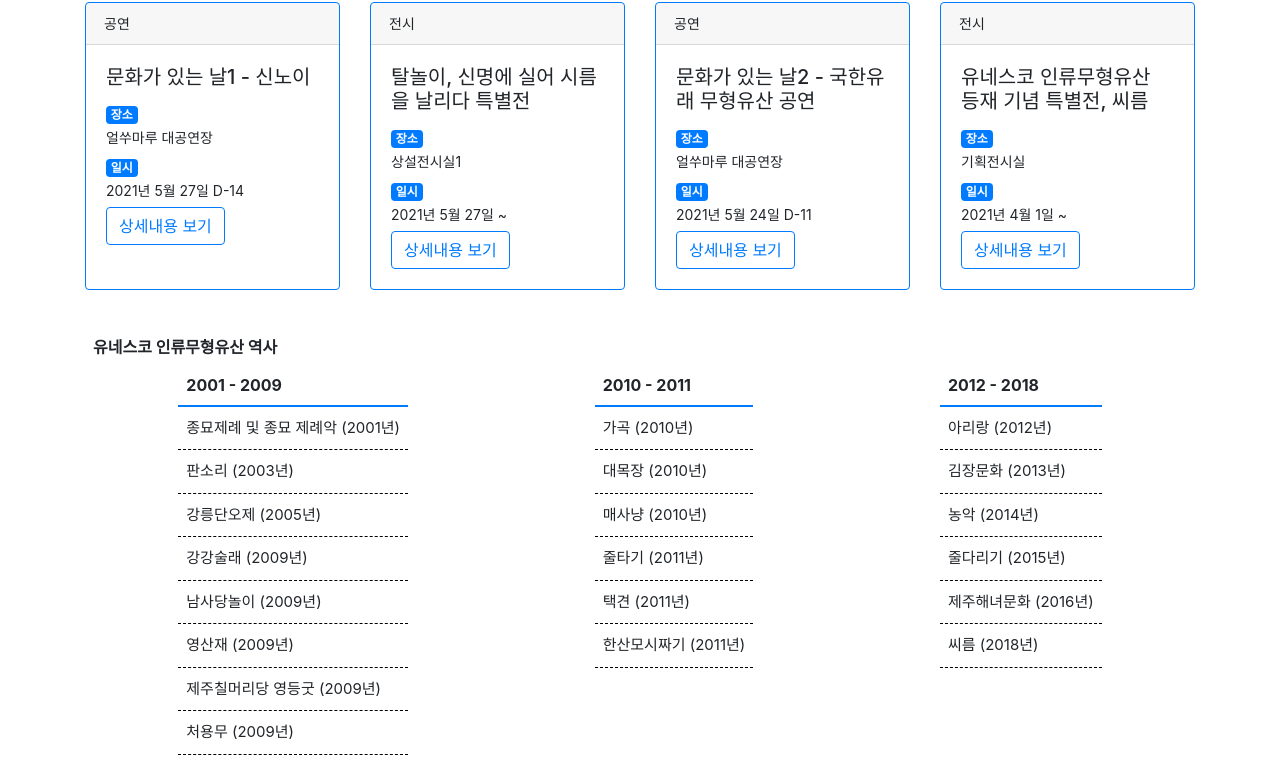
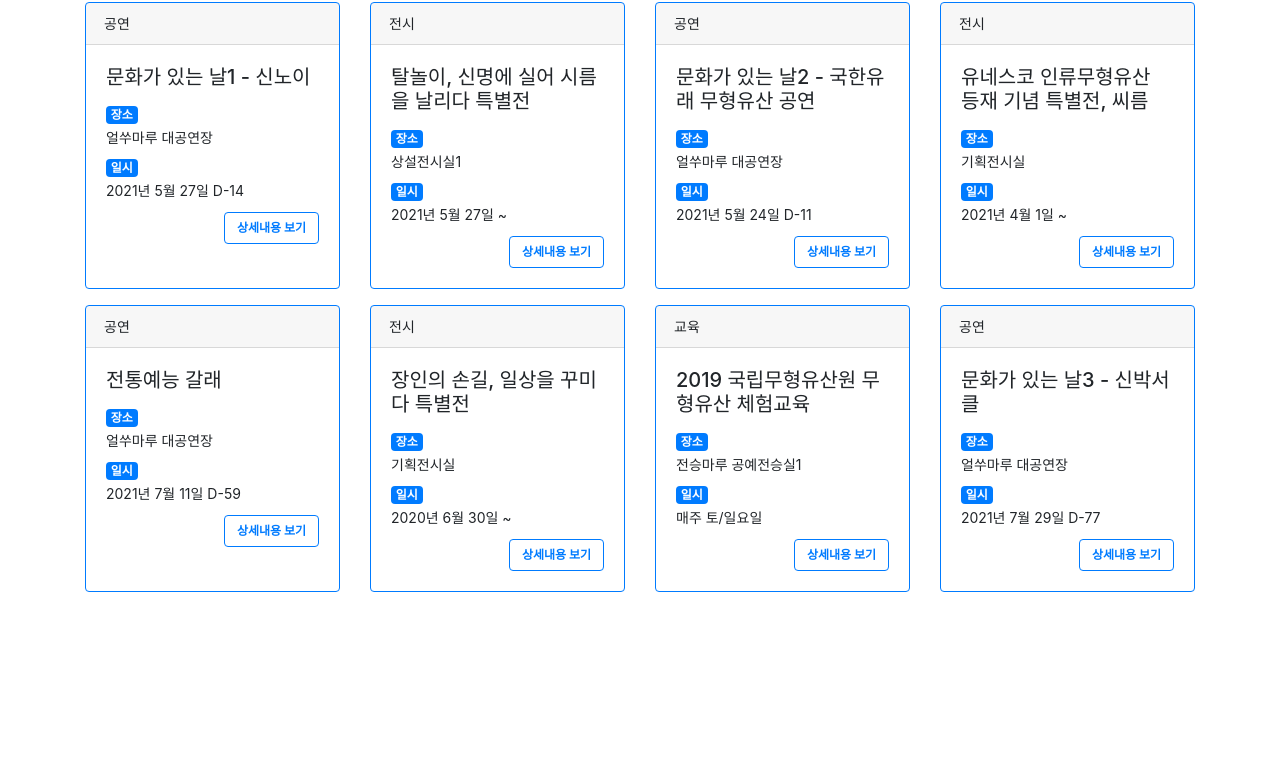
Before and after one commit to sunrin-web-2022/-_-1_10403_-, a plain HTML site: page web1/index.html in a window 1280 px wide. Shown: the part 1412-2192 px from the top of the page. Drawn offline with Linux system fonts and the light colour scheme.

```diff
--- a/web1/css/style.css
+++ b/web1/css/style.css
@@ -324,9 +324,6 @@ footer{
 }
 
 
-
-
-
 .card-h-text {
     font-size: 14px;
     padding: 10px 18px;
@@ -338,3 +335,10 @@ footer{
     margin-top: 2px;
 
 }
+
+.card-btn {
+    float: right;
+    font-size: 12px;
+    margin-top: 5px;
+    font-weight: bold;
+}
--- a/web1/index.html
+++ b/web1/index.html
@@ -239,50 +239,105 @@
                     </div>
                 </div>
             </div>
-            <div class="container">
+            <div class="container" style="height: 100vh">
                 <h6 class="title mt-4">행사</h6>
                 <div class="card-deck">
                     <div class="card border-primary mb-3" style="max-width: 18rem;">
                         <div class="card-header card-h-text">공연</div>
                         <div class="card-body">
                             <h5 class="card-title">문화가 있는 날1 - 신노이</h5>
-                            <span class="badge badge-primary">장소</span><p class="card-text">얼쑤마루 대공연장</p>
-                            <span class="badge badge-primary">일시</span><p class="card-text">2021년 5월 27일 D-14</p>
-                            <a href="#" class="btn btn-outline-primary">상세내용 보기</a>
+                            <span class="badge badge-primary">장소</span>
+                            <p class="card-text">얼쑤마루 대공연장</p>
+                            <span class="badge badge-primary">일시</span>
+                            <p class="card-text">2021년 5월 27일 D-14</p>
+                            <a href="#" class="btn btn-outline-primary card-btn">상세내용 보기</a>
                         </div>
                     </div>
                     <div class="card border-primary mb-3" style="max-width: 18rem;">
                         <div class="card-header card-h-text">전시</div>
                         <div class="card-body">
                             <h5 class="card-title">탈놀이, 신명에 실어 시름을 날리다 특별전</h5>
-                            <span class="badge badge-primary">장소</span><p class="card-text">상설전시실1</p>
-                            <span class="badge badge-primary">일시</span><p class="card-text">2021년 5월 27일 ~</p>
-                            <a href="#" class="btn btn-outline-primary">상세내용 보기</a>
+                            <span class="badge badge-primary">장소</span>
+                            <p class="card-text">상설전시실1</p>
+                            <span class="badge badge-primary">일시</span>
+                            <p class="card-text">2021년 5월 27일 ~</p>
+                            <a href="#" class="btn btn-outline-primary card-btn">상세내용 보기</a>
                         </div>
                     </div>
                     <div class="card border-primary mb-3" style="max-width: 18rem;">
                         <div class="card-header card-h-text">공연</div>
                         <div class="card-body">
                             <h5 class="card-title">문화가 있는 날2 - 국한유래 무형유산 공연</h5>
-                            <span class="badge badge-primary">장소</span><p class="card-text">얼쑤마루 대공연장</p>
-                            <span class="badge badge-primary">일시</span><p class="card-text">2021년 5월 24일 D-11</p>
-                            <a href="#" class="btn btn-outline-primary">상세내용 보기</a>
+                            <span class="badge badge-primary">장소</span>
+                            <p class="card-text">얼쑤마루 대공연장</p>
+                            <span class="badge badge-primary">일시</span>
+                            <p class="card-text">2021년 5월 24일 D-11</p>
+                            <a href="#" class="btn btn-outline-primary card-btn">상세내용 보기</a>
                         </div>
                     </div>
                     <div class="card border-primary mb-3" style="max-width: 18rem;">
                         <div class="card-header card-h-text">전시</div>
                         <div class="card-body">
                             <h5 class="card-title">유네스코 인류무형유산 등재 기념 특별전, 씨름</h5>
-                            <span class="badge badge-primary">장소</span><p class="card-text">기획전시실</p>
-                            <span class="badge badge-primary">일시</span><p class="card-text">2021년 4월 1일 ~</p>
-                            <a href="#" class="btn btn-outline-primary">상세내용 보기</a>
+                            <span class="badge badge-primary">장소</span>
+                            <p class="card-text">기획전시실</p>
+                            <span class="badge badge-primary">일시</span>
+                            <p class="card-text">2021년 4월 1일 ~</p>
+                            <a href="#" class="btn btn-outline-primary card-btn">상세내용 보기</a>
+                        </div>
+                    </div>
+                </div>
+
+                <div class="card-deck">
+                    <div class="card border-primary mb-3" style="max-width: 18rem;">
+                        <div class="card-header card-h-text">공연</div>
+                        <div class="card-body">
+                            <h5 class="card-title">전통예능 갈래</h5>
+                            <span class="badge badge-primary">장소</span>
+                            <p class="card-text">얼쑤마루 대공연장</p>
+                            <span class="badge badge-primary">일시</span>
+                            <p class="card-text">2021년 7월 11일 D-59</p>
+                            <a href="#" class="btn btn-outline-primary card-btn">상세내용 보기</a>
+                        </div>
+                    </div>
+                    <div class="card border-primary mb-3" style="max-width: 18rem;">
+                        <div class="card-header card-h-text">전시</div>
+                        <div class="card-body">
+                            <h5 class="card-title">장인의 손길, 일상을 꾸미다 특별전</h5>
+                            <span class="badge badge-primary">장소</span>
+                            <p class="card-text">기획전시실</p>
+                            <span class="badge badge-primary">일시</span>
+                            <p class="card-text">2020년 6월 30일 ~</p>
+                            <a href="#" class="btn btn-outline-primary card-btn">상세내용 보기</a>
+                        </div>
+                    </div>
+                    <div class="card border-primary mb-3" style="max-width: 18rem;">
+                        <div class="card-header card-h-text">교육</div>
+                        <div class="card-body">
+                            <h5 class="card-title">2019 국립무형유산원 무형유산 체험교육</h5>
+                            <span class="badge badge-primary">장소</span>
+                            <p class="card-text">전승마루 공예전승실1</p>
+                            <span class="badge badge-primary">일시</span>
+                            <p class="card-text">매주 토/일요일</p>
+                            <a href="#" class="btn btn-outline-primary card-btn">상세내용 보기</a>
+                        </div>
+                    </div>
+                    <div class="card border-primary mb-3" style="max-width: 18rem;">
+                        <div class="card-header card-h-text">공연</div>
+                        <div class="card-body">
+                            <h5 class="card-title">문화가 있는 날3 - 신박서클</h5>
+                            <span class="badge badge-primary">장소</span>
+                            <p class="card-text">얼쑤마루 대공연장</p>
+                            <span class="badge badge-primary">일시</span>
+                            <p class="card-text">2021년 7월 29일 D-77</p>
+                            <a href="#" class="btn btn-outline-primary card-btn">상세내용 보기</a>
                         </div>
                     </div>
                 </div>
             </div>
             <div class="container mt-4">
                 <h6 class="title">유네스코 인류무형유산 역사</h6>
-                <div class="table-group w-100 mb-5">
+                <!--<div class="table-group w-100 mb-5">
                     <table class="table-time d-block">
                         <tr>
                             <th>2001 - 2009</th>
@@ -359,7 +414,7 @@
                         </tr>
                     </table>
                 </div>
-            </div>
+            </div>-->
         </div>
     </div>
     <footer>
```
